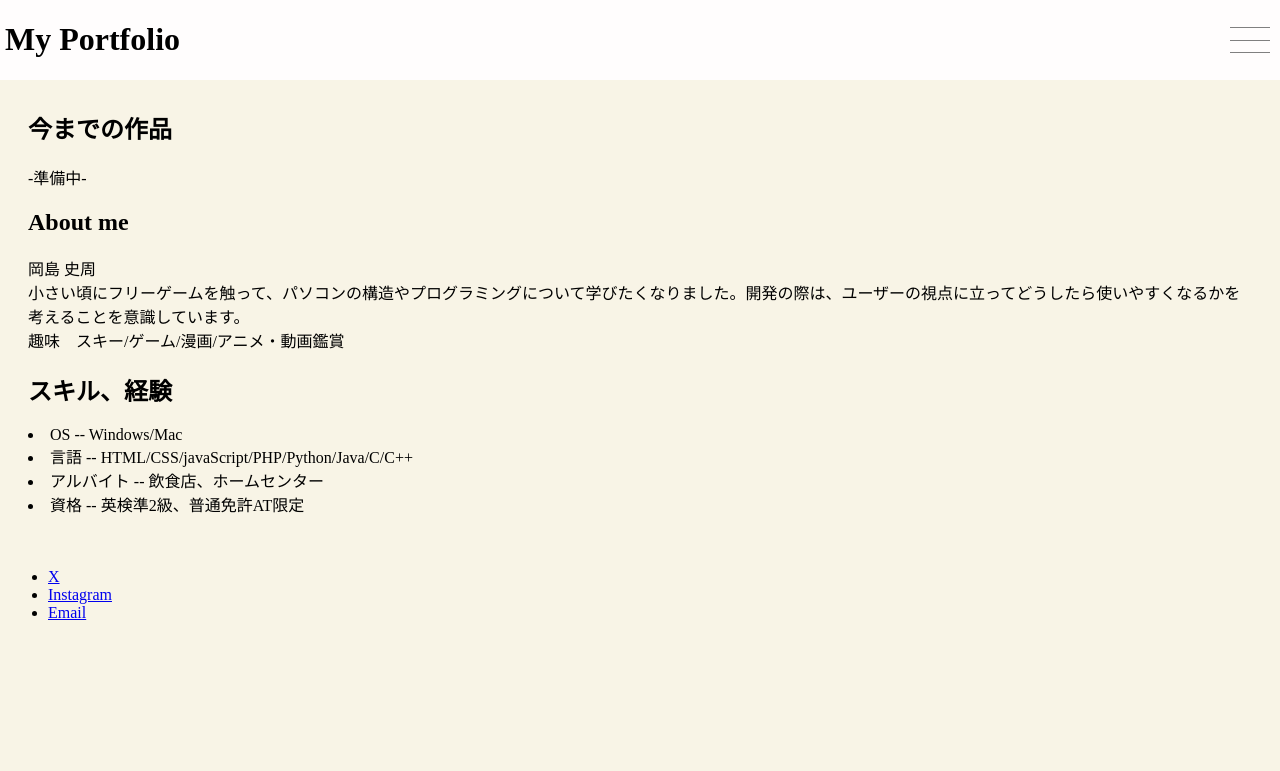
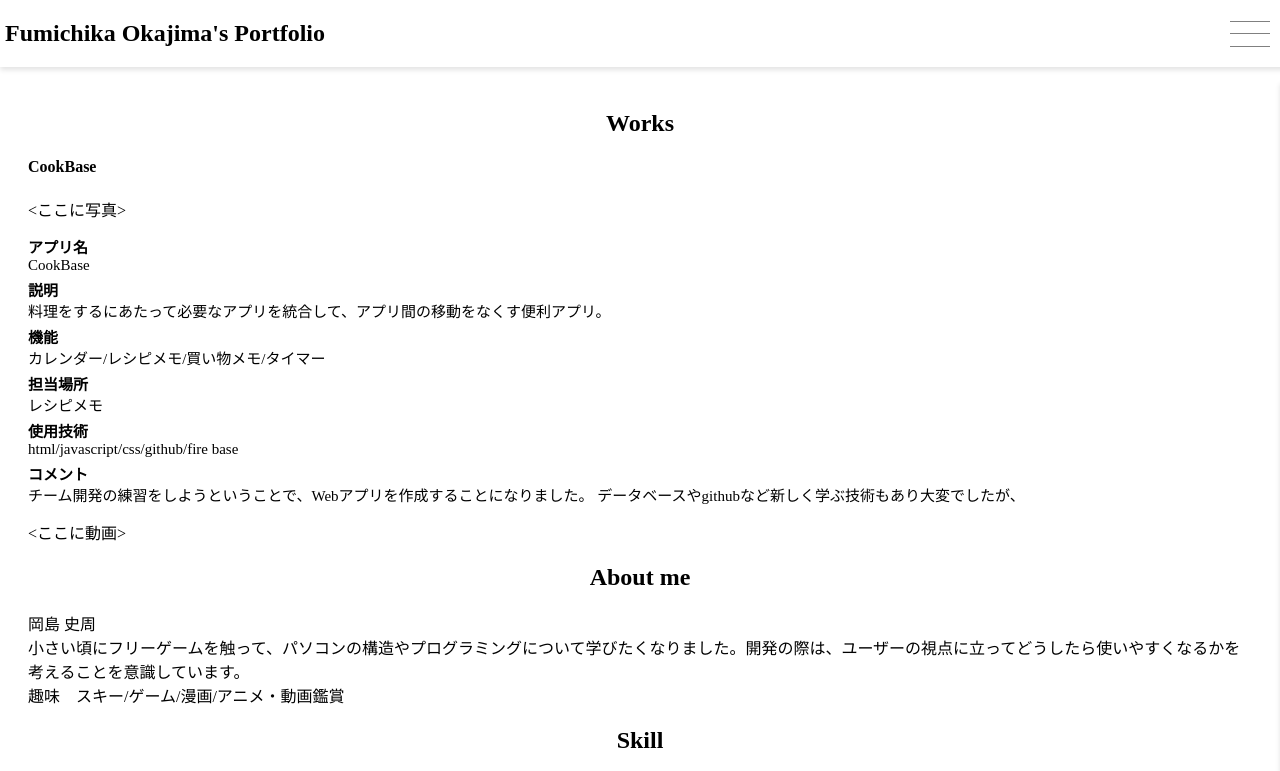
Before and after one commit to Fuchiiiii/Fuchiiiii.github.io, a plain HTML site: page index.html in a window 1280 px wide. Shown: the top 771 px of the page. Drawn offline with Linux system fonts and the light colour scheme.

Commit message:
レイアウトの変更

```diff
--- a/indexa.css
+++ b/index.css
@@ -1,10 +1,10 @@
  body{
-    background-color: #f8f4e6;
+    background-color: #ffffff;
     overflow-x: hidden; /*右に隠しているスライドメニューが見えないように*/
  }
  .header-area{
-    /* background-color: rgb(223, 223, 223); */
-    background-color: rgb(255, 253, 253);
+    background-color: #ffffff;
+    box-shadow: 0 3px 5px #e4e4e4;
     display: flex;
     justify-content: space-between;
     padding: 0px 5px;
@@ -40,14 +40,11 @@
     top: 100%;
 }
 .slide-menu{
-    /* background-color: rgb(223, 223, 223); */
     background-color: rgb(255, 253, 253);
+    box-shadow: 0 3px 5px #e4e4e4;
     position: fixed;
     padding-left: 0;
     top: 65px;
-    /* width: 100%; */
-    /* left: -40px; */
-    /* transform: translateX(100%); */
     bottom: 0;
     right: -300px;
     z-index: 997;
@@ -56,8 +53,7 @@
     overflow: hidden;
 }
 .slide-menu li{
-    /* color: #fff; */
-    background-color: rgb(189, 189, 189);
+    background-color: #ffffff;
     list-style: none;
     line-height: 400%;
     text-align: center;
@@ -77,13 +73,11 @@
     transform: rotate(-45deg);
 }
 .slide-menu.active{
-    /* transform: translateX(0); */
-    /* background-color: rgb(223, 223, 223); */
-    background-color: rgb(255, 253, 253);
+    background-color: #ffffff;
     position: fixed;
     overflow: hidden;
     top: 65px;
-    bottom: 0;
+    bottom: -16px;
     right: 0;
     transition: .5s;
 }
@@ -92,3 +86,17 @@
     padding: 20px;
     margin: 70px 0 0 0;
 }
+.text-center{
+    text-align: center;
+}
+dl {
+    font-size: 15px;
+  }
+dt{
+    font-weight: bold;
+}
+
+dd {
+    margin-left: 0;
+    margin-bottom: 5px;
+}
--- a/indexa.html
+++ b/index.html
@@ -1,16 +1,16 @@
 <!DOCTYPE html>
 <html>
     <head>
-        <title>Homepage</title>
+        <title>Fumichika Okajima's Portfolio</title>
         <meta charset="utf-8" />
-        <link rel="stylesheet" href="indexa.css" />
+        <link rel="stylesheet" href="index.css" />
     </head>
     <body>
 
         <!-- Header -->
             <header>
                 <div class="header-area">
-                    <h1 class="sitename">My Portfolio</h1>
+                    <h2 class="sitename">Fumichika Okajima's Portfolio</h1>
                     <div class="hamburger">
                         <span></span>
                         <span></span>
@@ -18,8 +18,8 @@
                     </div>
                 </div>
                 <ul class="slide-menu">
-                    <li><a href="indexa.html">Home</a></li>
-                    <li><a href="indexa.html">test</a></li>
+                    <li><a href="index.html">Home</a></li>
+                    <li><a href="index.html">test</a></li>
                 </ul>
             </header>
 
@@ -33,9 +33,29 @@
                 <!--画像入れるかも-->
                 <div class="content">
                     <header class="major">
-                        <h2>今までの作品</h2>
+                        <h2 class="text-center">Works</h2>
                     </header>
-                    <p>-準備中-</p>
+                    <h4>CookBase</h4>
+                    <div class="row">
+                        <ここに写真>
+                        <dl class="works1">
+                            <dt>アプリ名</dt>
+                            <dd>CookBase</dd>
+                            <dt>説明</dt>
+                            <dd>料理をするにあたって必要なアプリを統合して、アプリ間の移動をなくす便利アプリ。</dd>
+                            <dt>機能</dt>
+                            <dd>カレンダー/レシピメモ/買い物メモ/タイマー</dd>
+                            <dt>担当場所</dt>
+                            <dd>レシピメモ</dd>
+                            <dt>使用技術</dt>
+                            <dd>html/javascript/css/github/fire base</dd>
+                            <dt>コメント</dt>
+                            <dd>チーム開発の練習をしようということで、Webアプリを作成することになりました。
+                                データベースやgithubなど新しく学ぶ技術もあり大変でしたが、
+                            </dd>
+                        </dl>
+                        <ここに動画>
+                    </div>
                 </div>
             </div>
             </section>
@@ -46,7 +66,7 @@
                     <!-- <span class="image fit primary"><img src="images/pic01.jpg" alt="" /></span> -->
                         <div class="content">
                             <header class="major">
-                                <h2>About me</h2>
+                                <h2 class="text-center">About me</h2>
                             </header>
                             <p>
                                 岡島 史周<br>
@@ -64,7 +84,7 @@
                     <!--画像入れるかも-->
                     <div class="content">
                         <header class="major">
-                            <h2>スキル、経験</h2>
+                            <h2 class="text-center">Skill</h2>
                         </header>
                         <p>
                             <li>OS -- Windows/Mac</li>
@@ -90,6 +110,6 @@
         </footer>
 
         <!--Scripts-->
-        <script src="indexa.js"></script>
+        <script src="index.js"></script>
     </body>
 </html>
```
Also changed, not shown: index.js (renamed from indexa.js).
